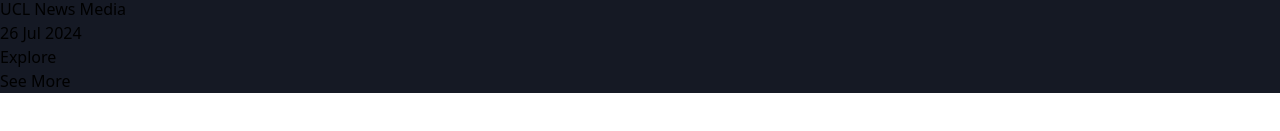
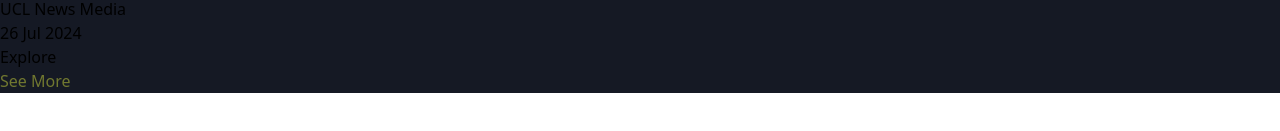
Before and after one commit to Okeke-Divine/strender, a React (Vite) app: page / in a window 1280 px wide. Shown: the part 459-590 px from the top of the page. Built offline with nearby package versions, Linux system fonts and the light colour scheme.

Commit message:
updated the index.css

```diff
--- a/src/index.css
+++ b/src/index.css
@@ -20,6 +20,14 @@
   background: var(--s-dark-light);
 }
 
-.text-yellow-1{
+.cs-text-yellow-1{
     color:var(--s-yellow-1);
 }
+
+.cs-text-yellow-2{
+  color: var(--s-yellow-2);
+}
+
+.cs-text-yellow-3{
+  color: var(--s-yellow-3);
+}
--- a/src/pages/landingPage.jsx
+++ b/src/pages/landingPage.jsx
@@ -9,7 +9,7 @@
       <div className="p-5 md:py-8 px-5 md:px-10 bg-cs-dark-light">
         <div>
           <div className="font-bold text-5xl">
-            <span className="text-yellow-1">Sports</span>{" "}
+            <span className="cs-text-yellow-1">Sports</span>{" "}
             <span className="text-gray-400">articles</span>
           </div>
           <div className="w-[40%] my-7">
```
